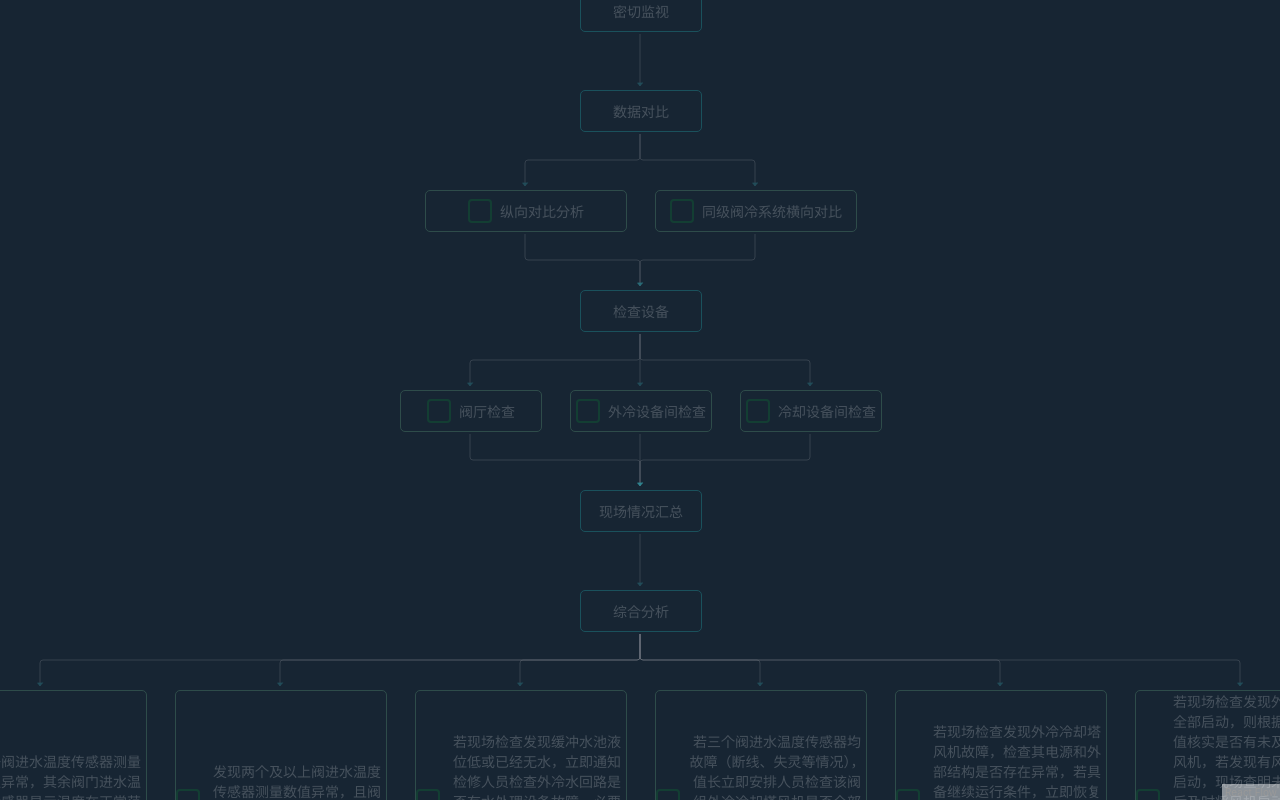
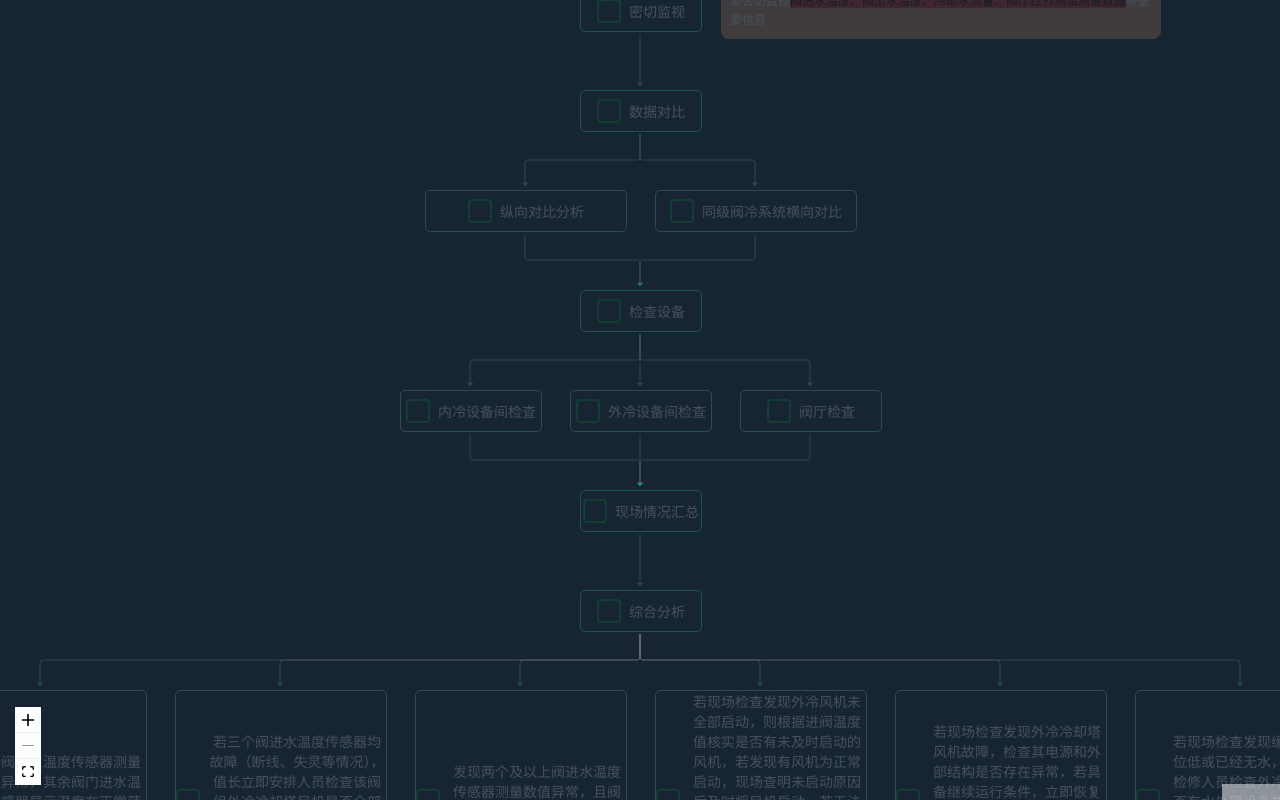
Before and after one commit to xuxusheng/jy-micro-app, a React (Create React App) app in the folder apps/frontend/: page /demo01 in a window 1280 px wide. Built offline with nearby package versions, Linux system fonts and the light colour scheme.

Commit message:
feat: update react flow

```diff
--- a/apps/frontend/eslint.config.js
+++ b/apps/frontend/eslint.config.js
@@ -26,6 +26,7 @@ module.exports = tseslint.config(
     },
     rules: {
       ...reactHooks.configs.recommended.rules,
+      '@typescript-eslint/no-explicit-any': 0,
       'react-refresh/only-export-components': [
         'warn',
         { allowConstantExport: true }
--- a/apps/frontend/src/api/workflow.ts
+++ b/apps/frontend/src/api/workflow.tsx
@@ -1,4 +1,6 @@
-import { NodeStatus, NodeType, Workflow } from '../interface/node'
+import { ReactElement } from 'react'
+
+import { NodeStatus, NodeType, Workflow } from '../interface/flowNode'
 
 class WorkflowApi {
   demo01 = (): Workflow => {
@@ -7,16 +9,18 @@ class WorkflowApi {
       nodes: [
         {
           active: true,
+          checked: false,
           height: 40,
           id: 'ccp',
           parentNodeIds: [],
           status: NodeStatus.Default,
-          title: 'CCP发冷却水进阀温度高告警',
+          title: 'CCP 阀冷却水进阀温度高告警',
           type: NodeType.Default,
           width: 300
         },
         {
           active: true,
+          checked: false,
           height: 40,
           id: 'note',
           parentNodeIds: ['ccp'],
@@ -27,51 +31,68 @@ class WorkflowApi {
           width: 120
         },
         {
-          active: true,
+          active: false,
+          checked: false,
           height: 40,
           id: 'report',
           parentNodeIds: ['note'],
           status: NodeStatus.Default,
+          text: (
+            <div>
+              汇报模版:
+              <br />
+              你好，韶山站汇报，×月×日×时×分，韶山站阀水冷系统发进阀温度高报警，当前输送功率××MW，现场天气××。现场正在进行详细检查，有关情况随后再汇报，收到请回复。
+            </div>
+          ),
           title: '汇报',
-          type: NodeType.Default,
+          type: NodeType.Text,
           width: 80
         },
         {
-          active: true,
+          active: false,
           checked: false,
           height: 40,
           id: 'reportStation',
           parentNodeIds: ['report'],
           status: NodeStatus.Default,
-          text: '可标记状态为成功',
           title: '汇报站部',
           type: NodeType.Select,
           width: 120
         },
         {
-          active: true,
+          active: false,
           checked: false,
           height: 40,
           id: 'reportScheduling',
           parentNodeIds: ['report'],
           status: NodeStatus.Default,
-          text: '可标记状态为已完成，同级两个节点都需要标记为已完成后才能继续',
           title: '汇报调度',
           type: NodeType.Select,
           width: 120
         },
         {
           active: false,
+          checked: false,
           height: 40,
           id: 'monitorClosely',
           parentNodeIds: ['reportStation', 'reportScheduling'],
           status: NodeStatus.Default,
+          text: (
+            <div>
+              需密切监视
+              <span>
+                阀进水温度、阀出水温度、冷却水流量、阀厅红外测温测量数据
+              </span>
+              等重要信息
+            </div>
+          ) as ReactElement,
           title: '密切监视',
           type: NodeType.Default,
           width: 120
         },
         {
           active: false,
+          checked: false,
           height: 40,
           id: 'dataComparison',
           parentNodeIds: ['monitorClosely'],
@@ -87,7 +108,6 @@ class WorkflowApi {
           id: 'longitudinalComparison',
           parentNodeIds: ['dataComparison'],
           status: NodeStatus.Default,
-          text: '可标记状态为已完成，同级两个节点都需要标记为已完成后才能继续',
           title: '纵向对比分析',
           type: NodeType.Select,
           width: 200
@@ -99,13 +119,13 @@ class WorkflowApi {
           id: 'horizontalComparison',
           parentNodeIds: ['dataComparison'],
           status: NodeStatus.Default,
-          text: '可标记状态为已完成，同级两个节点都需要标记为已完成后才能继续',
           title: '同级阀冷系统横向对比',
           type: NodeType.Select,
           width: 200
         },
         {
           active: false,
+          checked: false,
           height: 40,
           id: 'checkEquipment',
           parentNodeIds: ['longitudinalComparison', 'horizontalComparison'],
@@ -121,7 +141,7 @@ class WorkflowApi {
           id: 'checkCoolingEquipment',
           parentNodeIds: ['checkEquipment'],
           status: NodeStatus.Default,
-          title: '冷却设备间检查',
+          title: '内冷设备间检查',
           type: NodeType.Select,
           width: 140
         },
@@ -149,6 +169,7 @@ class WorkflowApi {
         },
         {
           active: false,
+          checked: false,
           height: 40,
           id: 'summary',
           parentNodeIds: [
@@ -163,6 +184,7 @@ class WorkflowApi {
         },
         {
           active: false,
+          checked: false,
           height: 40,
           id: 'analysis',
           parentNodeIds: ['summary'],
@@ -251,6 +273,7 @@ class WorkflowApi {
         },
         {
           active: false,
+          checked: false,
           height: 40,
           id: 'reviewReport',
           parentNodeIds: [
@@ -262,8 +285,15 @@ class WorkflowApi {
             'analysis6'
           ],
           status: NodeStatus.Default,
+          text: (
+            <div>
+              汇报模版如下：
+              <br />
+              你好，韶山站汇报，×月×日×时×分，韶山站阀水冷系统发进阀温度高报警，当前输送功率××MW，现场天气××。现场检查为****（初步检查结果），处置措施为*****（现场采取的措施）有关情况随后再汇报，收到请回复。（15min）
+            </div>
+          ),
           title: '复核后汇报',
-          type: NodeType.Default,
+          type: NodeType.Text,
           width: 160
         },
         {
@@ -312,6 +342,7 @@ class WorkflowApi {
         },
         {
           active: false,
+          checked: false,
           height: 40,
           id: 'end',
           parentNodeIds: ['station', 'province', 'network', 'country'],
--- a/apps/frontend/src/components/FlowLayout.tsx
+++ b/apps/frontend/src/components/FlowLayout.tsx
@@ -1,14 +1,21 @@
 import {
+  Controls,
+  type Edge,
   ReactFlow,
   useEdgesState,
   useNodesState,
   useReactFlow
 } from '@xyflow/react'
 import ELK from 'elkjs/lib/elk.bundled.js'
-import React, { useCallback, useEffect } from 'react'
+import { ElkNode, LayoutOptions } from 'elkjs/lib/elk-api'
 import '@xyflow/react/dist/style.css'
+import React, {
+  type MouseEvent as ReactMouseEvent,
+  useCallback,
+  useEffect
+} from 'react'
 
-import { Node, NodeType } from '../interface/node'
+import { DefaultNode } from '../interface/flowNode'
 import { nodeTypes } from './Nodes'
 
 const elk = new ELK()
@@ -21,6 +28,7 @@ const elk = new ELK()
 const elkOptions = {
   'elk.algorithm': 'layered',
   'elk.edgeRouting': 'SPLINES',
+  'elk.layered.crossingMinimization.forceNodeModelOrder': true,
   'elk.layered.mergeEdges': 'true',
   'elk.layered.spacing': '60',
   'elk.layered.spacing.nodeNodeBetweenLayers': '60',
@@ -29,10 +37,14 @@ const elkOptions = {
   'elk.spacing.nodeNode': '30'
 }
 
-const getLayoutedElements = (nodes: any, edges: any, options: any = {}) => {
+const getLayoutedElements = (
+  nodes: DefaultNode[],
+  edges: any,
+  options: LayoutOptions = {}
+) => {
   const isHorizontal = options?.['elk.direction'] === 'RIGHT'
-  const graph = {
-    children: nodes.map((node: any) => ({
+  const graph: ElkNode = {
+    children: nodes.map((node) => ({
       ...node,
       height: node.data.height ?? 80,
       sourcePosition: isHorizontal ? 'right' : 'bottom',
@@ -49,10 +61,10 @@ const getLayoutedElements = (nodes: any, edges: any, options: any = {}) => {
 
   return elk
     .layout(graph)
-    .then((layoutedGraph: any) => ({
+    .then((layoutedGraph) => ({
       edges: layoutedGraph.edges,
 
-      nodes: layoutedGraph.children.map((node: any) => ({
+      nodes: layoutedGraph.children?.map((node) => ({
         ...node,
         // React Flow expects a position property on the node instead of `x`
         // and `y` fields.
@@ -60,7 +72,7 @@ const getLayoutedElements = (nodes: any, edges: any, options: any = {}) => {
           x: node.x,
           y: node.y
         }
-      }))
+      })) as DefaultNode[]
     }))
     .catch(console.error)
 }
@@ -69,21 +81,28 @@ function LayoutFlow({
   initialEdges,
   initialNodes
 }: {
-  initialEdges: any
-  initialNodes: any
+  initialEdges: Edge[]
+  initialNodes: DefaultNode[]
 }) {
-  const [nodes, setNodes, onNodesChange] = useNodesState([])
-  const [edges, setEdges, onEdgesChange] = useEdgesState([])
+  const [nodes, setNodes] = useNodesState<DefaultNode>([])
+  const [edges, setEdges] = useEdgesState<Edge>([])
   const { fitView } = useReactFlow()
 
   const onLayout = useCallback(
-    ({ direction, useInitialNodes = false }: any) => {
-      const opts = { 'elk.direction': direction, ...elkOptions }
+    ({
+      direction,
+      useInitialNodes = false
+    }: {
+      direction: string
+      useInitialNodes: boolean
+    }) => {
+      const opts = { 'elk.direction': direction, ...elkOptions } as any
       const ns = useInitialNodes ? initialNodes : nodes
       const es = useInitialNodes ? initialEdges : edges
 
       getLayoutedElements(ns, es, opts).then(
         ({ edges: layoutedEdges, nodes: layoutedNodes }: any) => {
+          console.log(layoutedNodes)
           setNodes(layoutedNodes)
           setEdges(layoutedEdges)
           window.requestAnimationFrame(() => {
@@ -95,23 +114,36 @@ function LayoutFlow({
     [nodes, edges]
   )
 
-  const flagNode = (nodes: any, ids: any, flag: boolean) => {
-    ids.forEach((v: any) => {
-      const node: any = nodes.find((v1: any) => v === v1.id)
-      node.data.active = flag
+  const flagNode = (
+    nodes: DefaultNode[],
+    ids: string[],
+    flag: boolean,
+    checked?: boolean
+  ) => {
+    ids.forEach((v) => {
+      const node = nodes.find((v1) => v === v1.id)
+      if (node) {
+        node.data.active = flag
 
-      if (
-        node.data.childrenNodeIds &&
-        node.data.childrenNodeIds?.length > 0 &&
-        node.data.type !== NodeType.Select
-      ) {
-        flagNode(nodes, node.data.childrenNodeIds, flag)
+        node.data.checked = checked
+
+        if (
+          !flag &&
+          node?.data.childrenNodeIds &&
+          node?.data.childrenNodeIds?.length > 0
+        ) {
+          flagNode(nodes, node.data.childrenNodeIds, flag, false)
+        }
       }
     })
   }
 
-  const onNodeClick = (event: any, node: any) => {
-    if (!node.data.active) {
+  const onNodeClick = (event: ReactMouseEvent, node: DefaultNode) => {
+    event.stopPropagation()
+    event.preventDefault()
+    const isStart = !node.data?.parentNodeIds?.length
+    const isEnd = !node.data?.childrenNodeIds?.length
+    if (!node.data.active || isStart || isEnd) {
       return
     }
 
@@ -119,19 +151,25 @@ function LayoutFlow({
     let allDoned = [flag]
     let isActive = false
 
+    let sibingsNode: DefaultNode[] = []
+
     if (node.data.parentNodeIds && node.data.parentNodeIds.length > 0) {
       node.data.parentNodeIds?.forEach((n1: string) => {
-        const sibingsNodeChecked = nodes
-          .filter(
-            (v1: any) => v1.data.parentNodeIds.includes(n1) && v1.id !== node.id
-          )
-          ?.map((v: any) => v.data.checked)
+        sibingsNode =
+          nodes.filter(
+            (v1) => v1?.data?.parentNodeIds?.includes(n1) && v1.id !== node.id
+          ) || []
+        const sibingsNodeChecked = sibingsNode?.map((v) => !!v.data.checked)
         allDoned = allDoned.concat(sibingsNodeChecked)
       })
     }
 
     if (node.data.isSingleSuccess && !!allDoned.find((v1) => v1)) {
       isActive = true
+      // 同级节点变灰色
+      sibingsNode?.forEach((v) => {
+        v.data.active = false
+      })
     }
 
     if (!node.data.isSingleSuccess && allDoned.every((v1) => v1)) {
@@ -139,28 +177,39 @@ function LayoutFlow({
     }
 
     setNodes((ns) => {
-      const n: any = ns.find((v: any) => v.id === node.id)
+      // 子级节点变亮
+      const n = ns.find((v) => v.id === node.id)
       if (n) {
         n.data.checked = flag
 
-        flagNode(ns, n.data.childrenNodeIds, isActive)
+        flagNode(ns, n.data.childrenNodeIds || [], isActive)
       }
 
       return [...ns]
     })
+
+    return false
+  }
+
+  const onResize = () => {
+    fitView()
   }
 
   // Calculate the initial layout on mount.
   useEffect(() => {
     onLayout({ direction: 'DOWN', useInitialNodes: true })
+    window.addEventListener('resize', onResize)
+    return () => {
+      window.removeEventListener('resize', onResize)
+    }
   }, [])
 
   useEffect(() => {
     setEdges((eds) => {
-      const newEds = eds.map((ed: any) => {
+      const newEds = eds.map((ed: Edge) => {
         const targetNodeId = ed.target
-        const node: any = nodes.find((n: any) => n.id === targetNodeId)
-        if (node.data.active === false) {
+        const n = nodes.find((n: DefaultNode) => n.id === targetNodeId)
+        if (n?.data?.active === false) {
           ed = { ...ed, style: { opacity: 0.2 } }
         } else {
           ed = { ...ed, style: { opacity: 1 } }
@@ -182,12 +231,19 @@ function LayoutFlow({
       }}
       minZoom={1}
       nodes={nodes}
+      nodesDraggable={false}
       nodeTypes={nodeTypes}
-      onEdgesChange={onEdgesChange}
       onNodeClick={onNodeClick}
-      onNodesChange={onNodesChange}
       panOnScroll
-    ></ReactFlow>
+    >
+      <Controls
+        fitViewOptions={{
+          minZoom: 1,
+          nodes: nodes?.slice(0, 10)
+        }}
+        showInteractive={false}
+      />
+    </ReactFlow>
   )
 }
 
--- a/apps/frontend/src/components/Nodes/CustomNode/index.module.css
+++ b/apps/frontend/src/components/Nodes/CustomNode/index.module.css
@@ -7,6 +7,7 @@
   gap: 8px;
   align-items: center;
   position: relative;
+  font-family: -apple-system, system-ui, Segoe UI, Roboto, Ubuntu, Cantarell, Noto Sans, sans-serif, BlinkMacSystemFont, Helvetica Neue, PingFang SC, Hiragino Sans GB, Microsoft YaHei, Arial !important;
 }
 
 .container :global .ant-checkbox .ant-checkbox-inner {
@@ -68,12 +69,18 @@
   right: 0;
   top: 50%;
   transform: translate(calc(100% + 20px), -50%);
-  width: 340px;
+  width: 440px;
 }
 .popoverText > div {
-  border-color: #d75d00;
+  border-color: #e19968;
   font-size: 12px;
   padding: 8px;
-  background-color: #d75d00;
+  background-color: #e19968;
   color: #fff;
+  text-align: left;
 }
+
+.popoverText  span {
+  background-color: #e12525;
+  color: #000;
+}
--- a/apps/frontend/src/components/Nodes/CustomNode/index.tsx
+++ b/apps/frontend/src/components/Nodes/CustomNode/index.tsx
@@ -1,12 +1,13 @@
 import { Alert, Checkbox } from 'antd'
 import React from 'react'
 
-import { Node, NodeType } from '../../../interface/node'
-import { WranSvg } from './const'
+import { FlowNode } from '../../../interface/flowNode'
 import Styles from './index.module.css'
 
-const CustomNode = ({ data }: { data: Node }) => {
-  if (data.type === NodeType.Select) {
+const CustomNode = ({ data }: { data: FlowNode }) => {
+  const isStart = !data?.parentNodeIds?.length
+  const isEnd = !data?.childrenNodeIds?.length
+
   return (
     <div
       className={
@@ -21,49 +22,18 @@ const CustomNode = ({ data }: { data: Node }) => {
         width: data.width + 'px'
       }}
     >
+      {!isStart && !isEnd && (
         <Checkbox
           checked={data.checked}
           style={{ height: '24px', width: '24px' }}
         ></Checkbox>
+      )}
       <div className={Styles.label}>{data.title}</div>
-      </div>
-    )
-  }
-
-  if (data.type === NodeType.Text) {
-    return (
-      <div
-        className={
-          Styles.container +
-          ' ' +
-          Styles[data.type] +
-          ' ' +
-          (!data.active ? Styles.disabled : '')
-        }
-        style={{
-          height: data.height + 'px',
-          width: data.width + 'px'
-        }}
-      >
-        <div className={Styles.icon}>{WranSvg}</div>
-        <div className={Styles.label}>{data.title}</div>
-
+      {data.text && (
         <div className={Styles.popoverText}>
           <Alert message={data.text} type="warning" />
         </div>
-      </div>
-    )
-  }
-
-  return (
-    <div
-      className={Styles.container + ' ' + (!data.active ? Styles.disabled : '')}
-      style={{
-        height: data.height + 'px',
-        width: data.width + 'px'
-      }}
-    >
-      <div className={Styles.label}>{data.title}</div>
+      )}
     </div>
   )
 }
--- a/apps/frontend/src/components/Nodes/DefaultNode/index.tsx
+++ b/apps/frontend/src/components/Nodes/DefaultNode/index.tsx
@@ -1,6 +1,6 @@
 import { Position } from '@xyflow/react'
 
-import { Node } from '../../../interface/node'
+import { FlowNode } from '../../../interface/flowNode'
 import CustomHandle from '../../Handle'
 import CustomNode from '../CustomNode'
 
@@ -8,7 +8,7 @@ const DefaultNode = ({
   data,
   isConnectable
 }: {
-  data: Node
+  data: FlowNode
   isConnectable: boolean
 }) => {
   const isStart = !data?.parentNodeIds?.length
--- a/apps/frontend/src/pages/Demo01/index.tsx
+++ b/apps/frontend/src/pages/Demo01/index.tsx
@@ -1,13 +1,13 @@
-import { MarkerType, ReactFlowProvider } from '@xyflow/react'
+import { type Edge, MarkerType, ReactFlowProvider } from '@xyflow/react'
 import React, { FC, useMemo, useState } from 'react'
 
 import { workflowApi } from '../../api/workflow'
 import FlowLayout from '../../components/FlowLayout'
-import { Node } from '../../interface/node'
+import { DefaultNode, FlowNode } from '../../interface/flowNode'
 
 type NodeWithChildren = {
   childrenNodeIds?: string[]
-} & Node
+} & FlowNode
 
 // const workflow = workflowApi.demo01()
 
@@ -18,7 +18,7 @@ export const Demo01Page: FC = () => {
   const [rootNode, setRootNode] = useState<NodeWithChildren>()
 
   // 包含所有节点的 map，每个节点属性中都包含其父节点和子节点的 id
-  const nodeMap = useMemo(() => {
+  const nodeMap: Map<string, FlowNode> = useMemo(() => {
     const nodes = workflow.nodes
     const map = new Map<string, NodeWithChildren>()
 
@@ -52,7 +52,7 @@ export const Demo01Page: FC = () => {
   }, [workflow])
 
   const nodes = useMemo(() => {
-    const all: any[] = []
+    const all: DefaultNode[] = []
     nodeMap?.forEach((v) => {
       const data = v
 
@@ -70,7 +70,7 @@ export const Demo01Page: FC = () => {
   }, [nodeMap])
 
   const edges = useMemo(() => {
-    const all: any[] = []
+    const all: Edge[] = []
     nodeMap.forEach((v) => {
       v.childrenNodeIds?.forEach((v1) => {
         all.push({
```
Also changed, not shown: apps/frontend/src/interface/flowNode.ts (renamed from apps/frontend/src/interface/node.ts, +9 -4 lines). Lines whose indentation alone changed are shown as unchanged.
